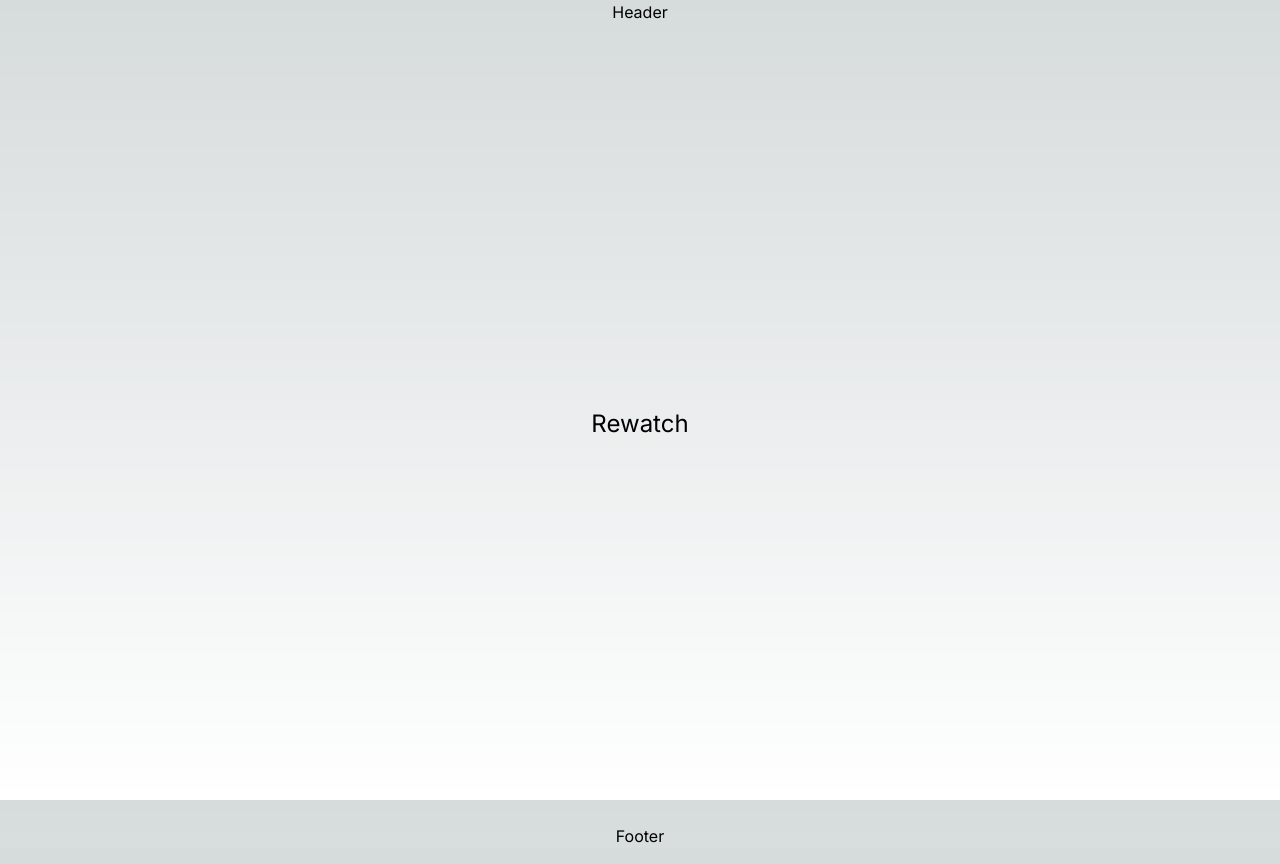
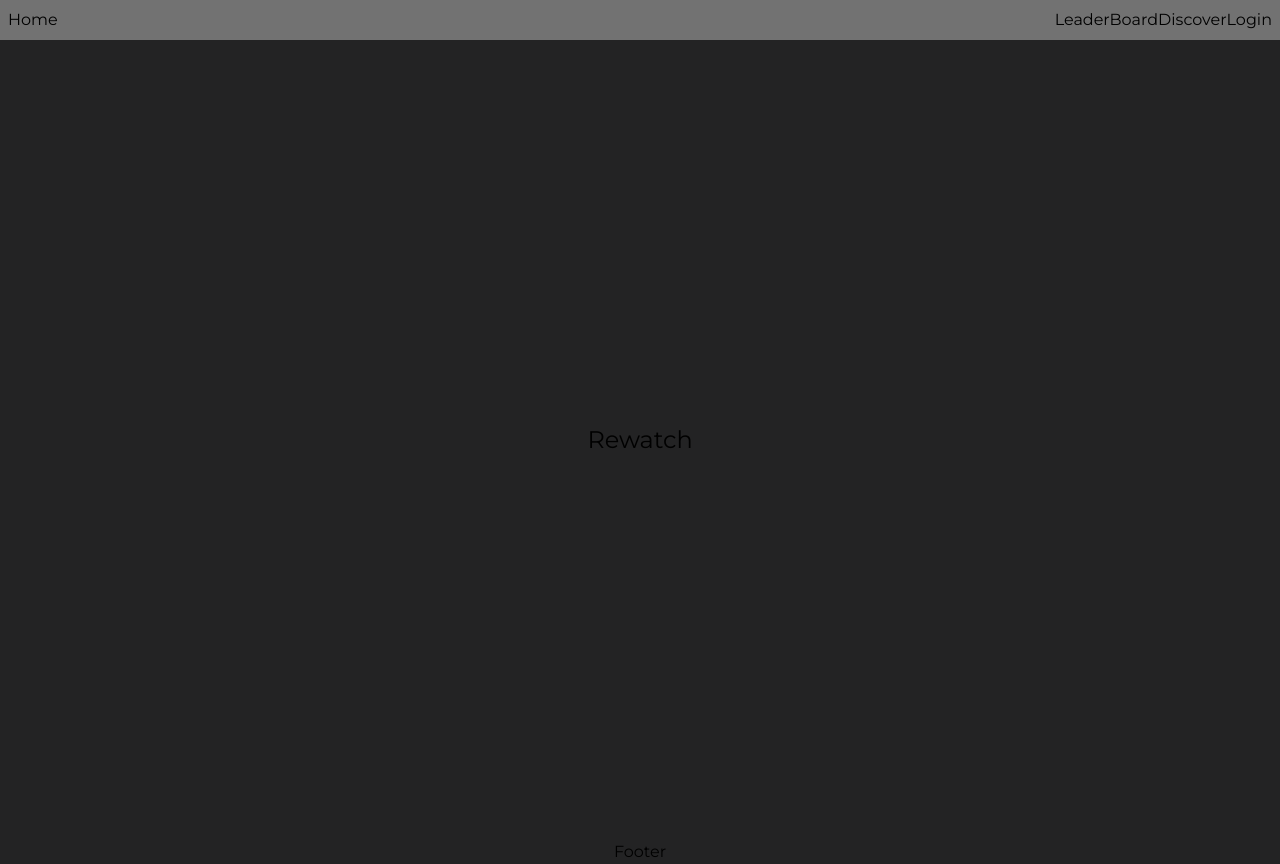
Before and after one commit to RewatchPlus/rewatch-app-front, a Next.js app: page / in a window 1280 px wide. Built offline with nearby package versions, Linux system fonts and the light colour scheme.

Commit message:
Add theme color,header and a change to the layout

```diff
--- a/app/globals.css
+++ b/app/globals.css
@@ -18,12 +18,6 @@
 
 body {
   color: rgb(var(--foreground-rgb));
-  background: linear-gradient(
-      to bottom,
-      transparent,
-      rgb(var(--background-end-rgb))
-    )
-    rgb(var(--background-start-rgb));
 }
 
 ::-webkit-scrollbar {
--- a/app/layout.tsx
+++ b/app/layout.tsx
@@ -1,8 +1,9 @@
 import "./globals.css";
 import type { Metadata } from "next";
-import { Inter } from "next/font/google";
+import { Montserrat } from "next/font/google";
+import Header from '../src/components/Header/Signin/Header';
 
-const inter = Inter({ subsets: ["latin"] });
+const montserrat = Montserrat({ subsets: ["latin"] });
 
 export const metadata: Metadata = {
   title: "Rewatch",
@@ -16,9 +17,9 @@ export default function RootLayout({
 }) {
   return (
     <html lang="pt-br" className="h-full scroll-smooth">
-      <body className={inter.className + " h-full"}>
-        <header className="flex items-center justify-center">
-          <div>Header</div>
+      <body className={montserrat.className + " h-full bg-offblack"}>
+        <header className="w-full flex items-center justify-center bg-gray bg-blend-multiply backdrop-blur-sm">
+          <Header/>
         </header>
         {children}
         <footer className="flex items-center justify-center">
--- /dev/null
+++ b/src/components/Header/Signin/Header.tsx
@@ -0,0 +1,14 @@
+export default function Header() {
+    return (
+        <div className="w-full flex justify-between">
+            <div className="flex m-2">
+                Home
+            </div>
+            <div className="flex flex-nowrap m-2">
+                <div>LeaderBoard</div>
+                <div>Discover</div>
+                <div>Login</div>
+            </div>
+        </div>
+    );
+}
--- a/tailwind.config.ts
+++ b/tailwind.config.ts
@@ -3,10 +3,22 @@ import type { Config } from 'tailwindcss'
 const config: Config = {
   content: [
     './pages/**/*.{js,ts,jsx,tsx,mdx}',
-    './components/**/*.{js,ts,jsx,tsx,mdx}',
+    './src/components/**/*.{js,ts,jsx,tsx,mdx}',
     './app/**/*.{js,ts,jsx,tsx,mdx}',
   ],
   theme: {
+    colors: {
+      'blue': '#7573E4',
+      'blue-dark':'#220083',
+      'purple': '#9272EE',
+      'gray': '#727272',
+      'gray-light': '#d3dce6',
+      'gray-dark':'#1F1F22',
+      'gray-purple': '#3B3B4F',
+      'offshade-purple': '#5B5B9B',
+      'offwhite': '#D9D9D9',
+      'offblack': '#232324',
+    },
     extend: {
       backgroundImage: {
         'gradient-radial': 'radial-gradient(var(--tw-gradient-stops))',
```
